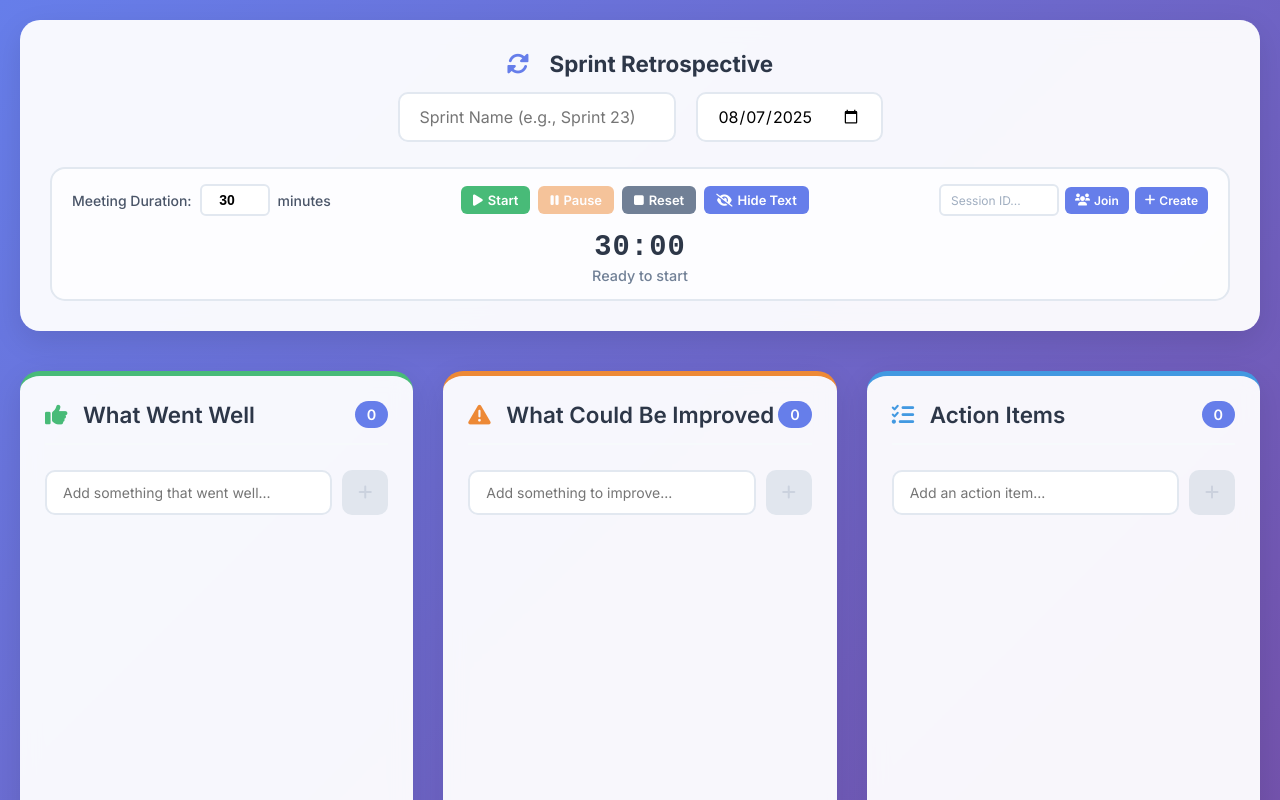
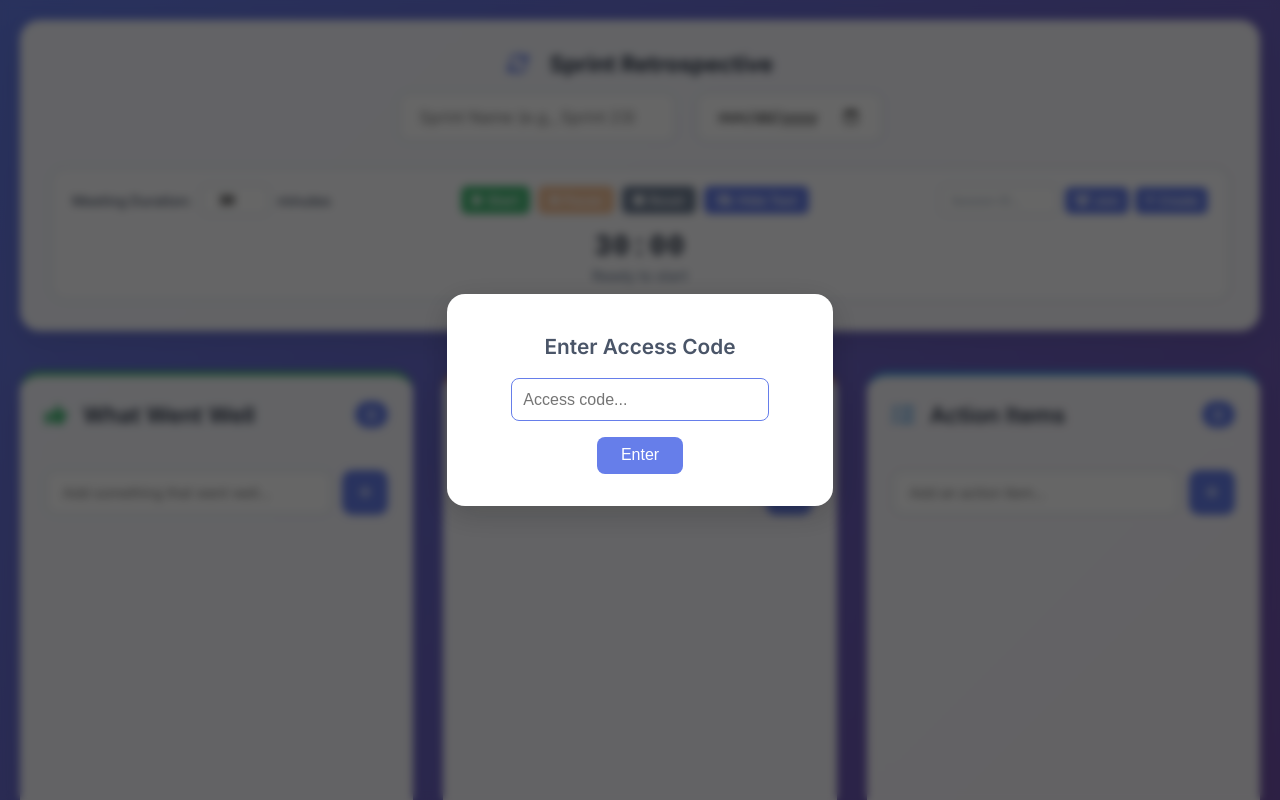
Before and after one commit to dhanucoding/retro_app, a plain HTML site: page index.html in a window 1280 px wide. Shown: the top 800 px of the page. Drawn offline with Linux system fonts and the light colour scheme; no server answers.

Commit message:
Added logic login

```diff
--- a/firebase-config.js
+++ b/firebase-config.js
@@ -38,8 +38,10 @@ try {
     // Local config not available, will use fallback
 }
 
-// Use environment config first, then local config, then fallback
-const firebaseConfig =  localConfig || fallbackConfig;
+// Use local config if available (localhost), otherwise fallback (production)
+const firebaseConfig = (location.hostname === 'localhost' || location.hostname === '127.0.0.1') && localConfig
+    ? localConfig
+    : fallbackConfig;
 
 // Initialize Firebase (this will be called from script.js)
 function initializeFirebase() {
--- a/index.html
+++ b/index.html
@@ -11,20 +11,24 @@
     <!-- Firebase SDK -->
     <script src="https://www.gstatic.com/firebasejs/9.22.0/firebase-app-compat.js"></script>
     <script src="https://www.gstatic.com/firebasejs/9.22.0/firebase-database-compat.js"></script>
+    <!-- Always load local config first if on localhost -->
     <script>
-      // Only load local config if running on localhost
       if (location.hostname === 'localhost' || location.hostname === '127.0.0.1') {
-        var script = document.createElement('script');
-        script.src = 'firebase-config-local.js';
-        script.onerror = function() {
-          console.log('Local config not found, using fallback');
-        };
-        document.head.appendChild(script);
+        document.write('<script src="firebase-config-local.js"><\/script>');
       }
     </script>
     <script src="firebase-config.js"></script>
 </head>
 <body>
+    <!-- Login Overlay -->
+    <div id="loginOverlay" class="login-overlay" style="display:none;">
+        <div class="login-modal">
+            <h2>Enter Access Code</h2>
+            <input type="password" id="loginCodeInput" placeholder="Access code..." autocomplete="off" />
+            <button id="loginSubmitBtn">Enter</button>
+            <div id="loginError" class="login-error" style="color:red;display:none;"></div>
+        </div>
+    </div>
     <div class="container">
         <header class="header">
             <h1><i class="fas fa-sync-alt"></i> Sprint Retrospective</h1>
@@ -173,6 +177,7 @@
         </div>
     </div>
 
+    <!-- Place script.js here so overlay HTML is present before JS runs -->
     <script src="script.js"></script>
     <!-- Debug utilities for testing (can be removed in production) -->
     <script>
--- a/script.js
+++ b/script.js
@@ -66,35 +66,115 @@ let collaborationState = {
 
 // Initialize the app
 document.addEventListener('DOMContentLoaded', function() {
+    // Show login overlay and block app until code is validated
+    showLoginOverlay();
+});
+
+// Show login overlay and block app until correct code is entered
+function showLoginOverlay() {
+    const overlay = document.getElementById('loginOverlay');
+    const input = document.getElementById('loginCodeInput');
+    const submitBtn = document.getElementById('loginSubmitBtn');
+    const errorDiv = document.getElementById('loginError');
+    console.log('[LoginOverlay] showLoginOverlay called');
+    if (!overlay) {
+        console.error('[LoginOverlay] #loginOverlay not found in DOM');
+    } else {
+        overlay.style.display = 'flex';
+        console.log('[LoginOverlay] Set overlay display to flex');
+    }
+    if (!input) {
+        console.error('[LoginOverlay] #loginCodeInput not found in DOM');
+    } else {
+        input.value = '';
+        input.focus();
+    }
+    if (!errorDiv) {
+        console.error('[LoginOverlay] #loginError not found in DOM');
+    } else {
+        errorDiv.style.display = 'none';
+    }
+
+    // Fetch code from Firebase (at /loginCode)
+    let loginCode = null;
+    let db = null;
+    try {
+        db = initializeFirebase();
+        console.log('[LoginOverlay] Firebase initialized:', !!db);
+    } catch (e) {
+        console.error('[LoginOverlay] Error initializing Firebase:', e);
+    }
+    if (!db) {
+        if (errorDiv) {
+            errorDiv.textContent = 'Could not connect to Firebase.';
+            errorDiv.style.display = 'block';
+        }
+        if (submitBtn) submitBtn.disabled = true;
+        return;
+    }
+    db.ref('loginCode').once('value').then(snap => {
+        loginCode = (snap && snap.val()) ? String(snap.val()) : null;
+        //console.log('[LoginOverlay] loginCode fetched from Firebase:', loginCode);
+        if (!loginCode) {
+            if (errorDiv) {
+                errorDiv.textContent = 'No access code set. Please contact the admin.';
+                errorDiv.style.display = 'block';
+            }
+            if (submitBtn) submitBtn.disabled = true;
+        } else {
+            if (submitBtn) submitBtn.disabled = false;
+        }
+    }).catch((err) => {
+        console.error('[LoginOverlay] Error fetching loginCode:', err);
+        if (errorDiv) {
+            errorDiv.textContent = 'Could not fetch access code.';
+            errorDiv.style.display = 'block';
+        }
+        if (submitBtn) submitBtn.disabled = true;
+    });
+
+    function tryLogin() {
+        if (!loginCode) return;
+        const entered = input.value.trim();
+        //console.log('[LoginOverlay] Try login with entered code:', entered);
+        if (entered === loginCode) {
+            overlay.style.display = 'none';
+            console.log('[LoginOverlay] Login success, hiding overlay');
+            // Proceed to app
+            afterLoginSuccess();
+        } else {
+            if (errorDiv) {
+                errorDiv.textContent = 'Incorrect code. Please try again.';
+                errorDiv.style.display = 'block';
+            }
+            input.value = '';
+            input.focus();
+            console.warn('[LoginOverlay] Incorrect code entered');
+        }
+    }
+    if (submitBtn) submitBtn.onclick = tryLogin;
+    if (input) input.onkeydown = function(e) { if (e.key === 'Enter') tryLogin(); };
+}
+
+// Called after successful login
+function afterLoginSuccess() {
+    // Normal app init
     loadRetroData();
     updateAllCounts();
-
-    // Set today's date as default
     document.getElementById('sprintDate').value = new Date().toISOString().split('T')[0];
-
-    // Initialize timer
     initializeTimer();
-
-    // Add event listeners for sprint info
     document.getElementById('sprintName').addEventListener('input', function() {
         retroData.sprintName = this.value;
         saveRetroData();
     });
-
     document.getElementById('sprintDate').addEventListener('change', function() {
         retroData.sprintDate = this.value;
         saveRetroData();
     });
-
-    // Add enter key support for inputs
     setupEnterKeySupport();
-
-    // Add button event listeners as backup
     setupButtonEventListeners();
-
-    // Initialize all add buttons as disabled
     initializeButtonStates();
-});
+}
 
 // Initialize all add button states
 function initializeButtonStates() {
@@ -1134,6 +1214,11 @@ function createSession() {
         showNotification('Collaboration not available - running offline', 'warning');
         return;
     }
+    // Show login overlay for every new session
+    showLoginOverlay();
+    // After login, user can proceed to create session (handled in afterLoginSuccess)
+    // The rest of this function will be called after login
+    // (You may want to move session creation logic into afterLoginSuccess if needed)
 
     // Check if user has existing data
     const hasExistingData = retroData.sprintName ||
--- a/styles.css
+++ b/styles.css
@@ -1,4 +1,72 @@
 * {
+/* Login Overlay Styles */
+.login-overlay {
+    position: fixed;
+    z-index: 2000;
+    left: 0;
+    top: 0;
+    width: 100vw;
+    height: 100vh;
+    background: rgba(0,0,0,0.6);
+    display: flex;
+    align-items: center;
+    justify-content: center;
+    backdrop-filter: blur(4px);
+}
+
+.login-modal {
+    background: #fff;
+    padding: 2.5rem 2rem 2rem 2rem;
+    border-radius: 18px;
+    box-shadow: 0 8px 32px rgba(0,0,0,0.18);
+    min-width: 320px;
+    max-width: 90vw;
+    text-align: center;
+}
+
+.login-modal h2 {
+    margin-bottom: 1.2rem;
+    color: #4a5568;
+    font-size: 1.3rem;
+    font-weight: 600;
+}
+
+#loginCodeInput {
+    width: 80%;
+    padding: 0.7rem;
+    font-size: 1rem;
+    border: 1px solid #cbd5e1;
+    border-radius: 8px;
+    margin-bottom: 1rem;
+    outline: none;
+    transition: border 0.2s;
+}
+
+#loginCodeInput:focus {
+    border-color: #667eea;
+}
+
+#loginSubmitBtn {
+    padding: 0.6rem 1.5rem;
+    background: #667eea;
+    color: #fff;
+    border: none;
+    border-radius: 8px;
+    font-size: 1rem;
+    font-weight: 500;
+    cursor: pointer;
+    transition: background 0.2s;
+}
+
+#loginSubmitBtn:hover {
+    background: #5a67d8;
+}
+
+.login-error {
+    margin-top: 0.7rem;
+    color: #e53e3e;
+    font-size: 0.98rem;
+}
     margin: 0;
     padding: 0;
     box-sizing: border-box;
```
